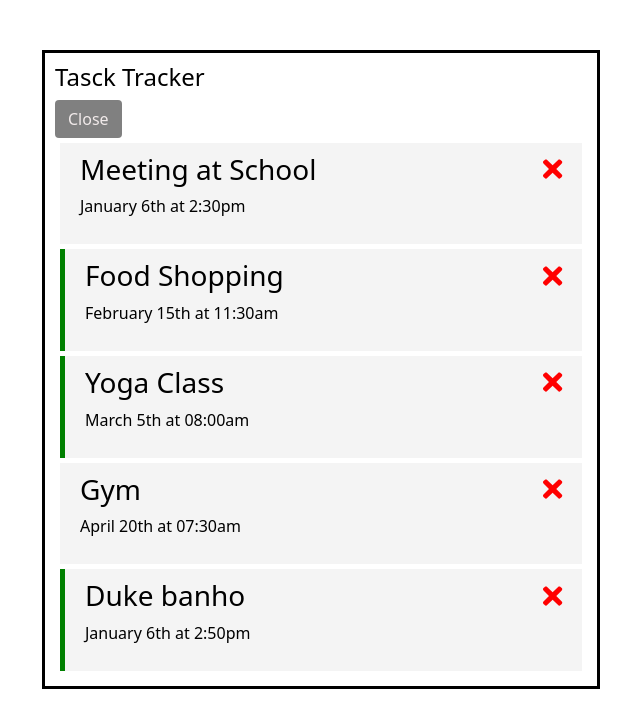
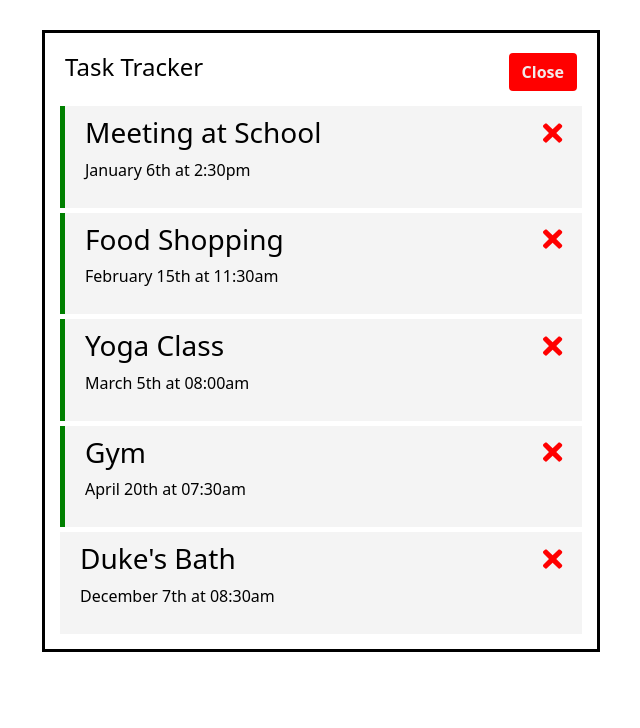
Before and after one commit to camillaborges/angular-application, an Angular app: page / in a window 1280 px wide. Shown: the top 728 px of the page, without its empty margins (319-959 px from the left). Built offline with nearby package versions, Linux system fonts and the light colour scheme; data requests are answered from the project's data file.

Commit message:
ending functionality of add and close buttons

```diff
--- a/db.json
+++ b/db.json
@@ -4,7 +4,7 @@
       "id": 1,
       "text": "Meeting at School",
       "day": "January 6th at 2:30pm",
-      "reminder": false
+      "reminder": true
     },
     {
       "id": 2,
@@ -22,13 +22,13 @@
       "id": 4,
       "text": "Gym",
       "day": "April 20th at 07:30am",
-      "reminder": false
+      "reminder": true
     },
     {
-      "text": "Duke banho",
-      "day": "January 6th at 2:50pm",
-      "reminder": true,
-      "id": 6
+      "text": "Duke's Bath",
+      "day": "December 7th at 08:30am",
+      "reminder": false,
+      "id": 7
     }
   ]
 }
--- a/src/app/app.module.ts
+++ b/src/app/app.module.ts
@@ -3,6 +3,7 @@ import { BrowserModule } from '@angular/platform-browser';
 import { FontAwesomeModule } from '@fortawesome/angular-fontawesome';
 import {HttpClientModule} from '@angular/common/http';
 import { FormsModule } from '@angular/forms';
+import { RouterModule, Routes } from '@angular/router';
 
 import { AppRoutingModule } from './app-routing.module';
 import { AppComponent } from './app.component';
@@ -11,7 +12,12 @@ import { ButtonsComponent } from './components/buttons/buttons.component';
 import { TasksComponent } from './components/tasks/tasks.component';
 import { TaskItemComponent } from './components/task-item/task-item.component';
 import { AddTaskComponent } from './components/add-task/add-task.component';
+import { AboutComponent } from './components/about/about.component';
 
+const appRoutes: Routes = [
+  {path: '', component: TasksComponent},
+  {path: 'about', component: AboutComponent}
+]
 
 @NgModule({
   declarations: [
@@ -20,7 +26,8 @@ import { AddTaskComponent } from './components/add-task/add-task.component';
     ButtonsComponent,
     TasksComponent,
     TaskItemComponent,
-    AddTaskComponent
+    AddTaskComponent,
+    AboutComponent
   ],
   imports: [
     BrowserModule,
@@ -28,6 +35,8 @@ import { AddTaskComponent } from './components/add-task/add-task.component';
     FontAwesomeModule,
     HttpClientModule,
     FormsModule,
+    RouterModule.forRoot(appRoutes, {enableTracing: true}),
+
   ],
   providers: [],
   bootstrap: [AppComponent]
--- /dev/null
+++ b/src/app/components/about/about.component.html
@@ -0,0 +1,5 @@
+<div>
+    <h2>Task Tracker</h2>
+    <h4>Version: 1.0.0</h4>
+    <a routerLink="/">Go Back</a>
+</div>
--- /dev/null
+++ b/src/app/components/about/about.component.ts
@@ -0,0 +1,15 @@
+import { Component, OnInit } from '@angular/core';
+
+@Component({
+  selector: 'app-about',
+  templateUrl: './about.component.html',
+  styleUrls: ['./about.component.scss']
+})
+export class AboutComponent implements OnInit {
+
+  constructor() { }
+
+  ngOnInit(): void {
+  }
+
+}
--- a/src/app/components/add-task/add-task.component.scss
+++ b/src/app/components/add-task/add-task.component.scss
@@ -7,7 +7,11 @@ input {
 }
 
 .btn {
-    background-color: rgb(177, 171, 171);
+    background-color: rgb(3, 61, 6);
     color: rgb(241, 234, 234);
-    margin: auto;
+    font-weight: bold;
+    margin: 20px 0 20px 0;
+    display: flex;
+    position: relative;
+    left: 430px;
 }
--- a/src/app/components/buttons/buttons.component.scss
+++ b/src/app/components/buttons/buttons.component.scss
@@ -1,4 +1,5 @@
 .btn {
     background-color: rgb(177, 171, 171);
     color: rgb(241, 234, 234);
+    font-weight: bold;
 }
--- a/src/app/components/header/header.component.css
+++ b/src/app/components/header/header.component.css
@@ -2,9 +2,14 @@ header {
     width: 50%;
     display: flex;
     flex-direction: column;
-    margin: auto;
-    margin-top: 50px;
+    margin: 30px auto 30px auto;
     padding: 10px;
     color: black;
     border: solid;
 }
+
+.btn-container {
+    display: flex;
+    justify-content: space-between;
+    padding: 10px;
+}
--- a/src/app/components/header/header.component.html
+++ b/src/app/components/header/header.component.html
@@ -1,7 +1,7 @@
 <header>
-    <h1> {{ title }} </h1>
     <div class="btn-container">
-        <app-buttons color="{{showAddTask ? 'grey' : 'green'}}"
+        <h1> {{ title }} </h1>
+        <app-buttons color="{{showAddTask ? 'red' : 'green'}}"
         text="{{showAddTask ? 'Close' : 'Add'}}"
         (btnClick)="toggleAddTask()"></app-buttons>
     </div>
--- a/src/app/components/header/header.component.ts
+++ b/src/app/components/header/header.component.ts
@@ -8,7 +8,7 @@ import { Subscription } from 'rxjs'
   styleUrls: ['header.component.css']
 })
 export class HeaderComponent implements OnInit {
-  title: string = 'Tasck Tracker';
+  title: string = 'Task Tracker';
   showAddTask: boolean = true;
   subscription!: Subscription;
 
```
Also changed, not shown: src/app/components/about/about.component.scss (added), 1 other file (tests, documents, lock files or other folders).
